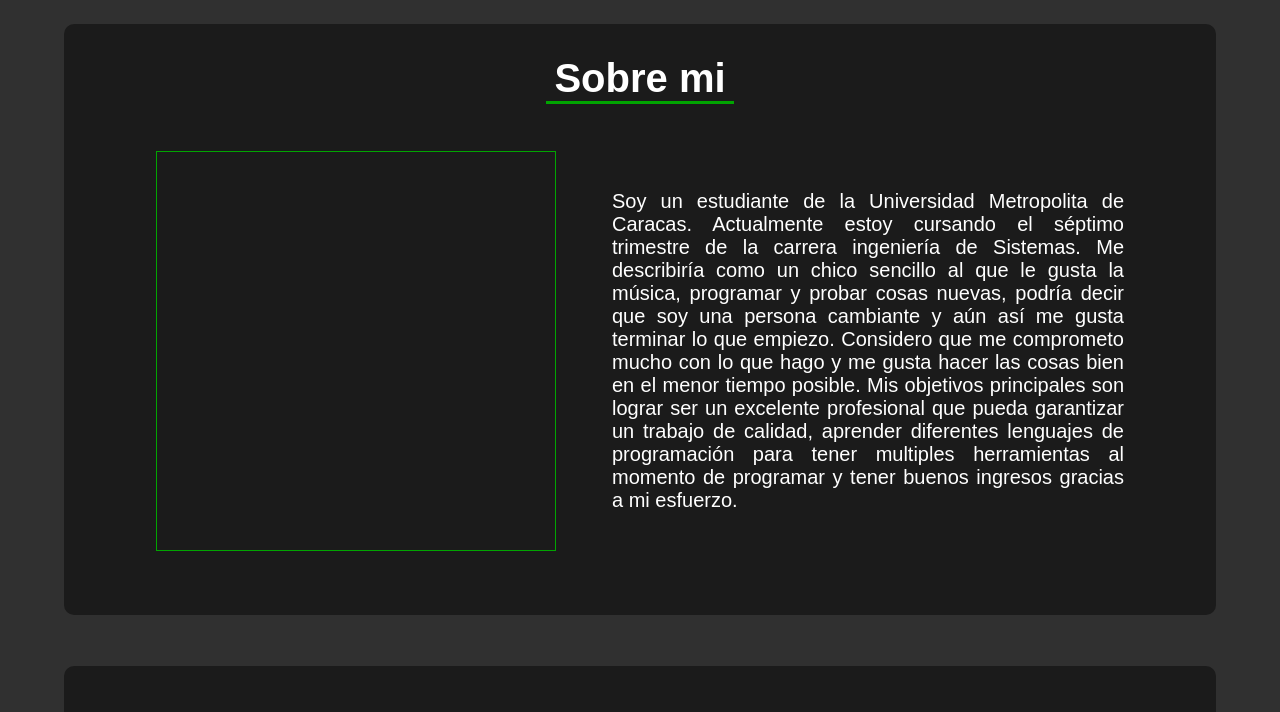
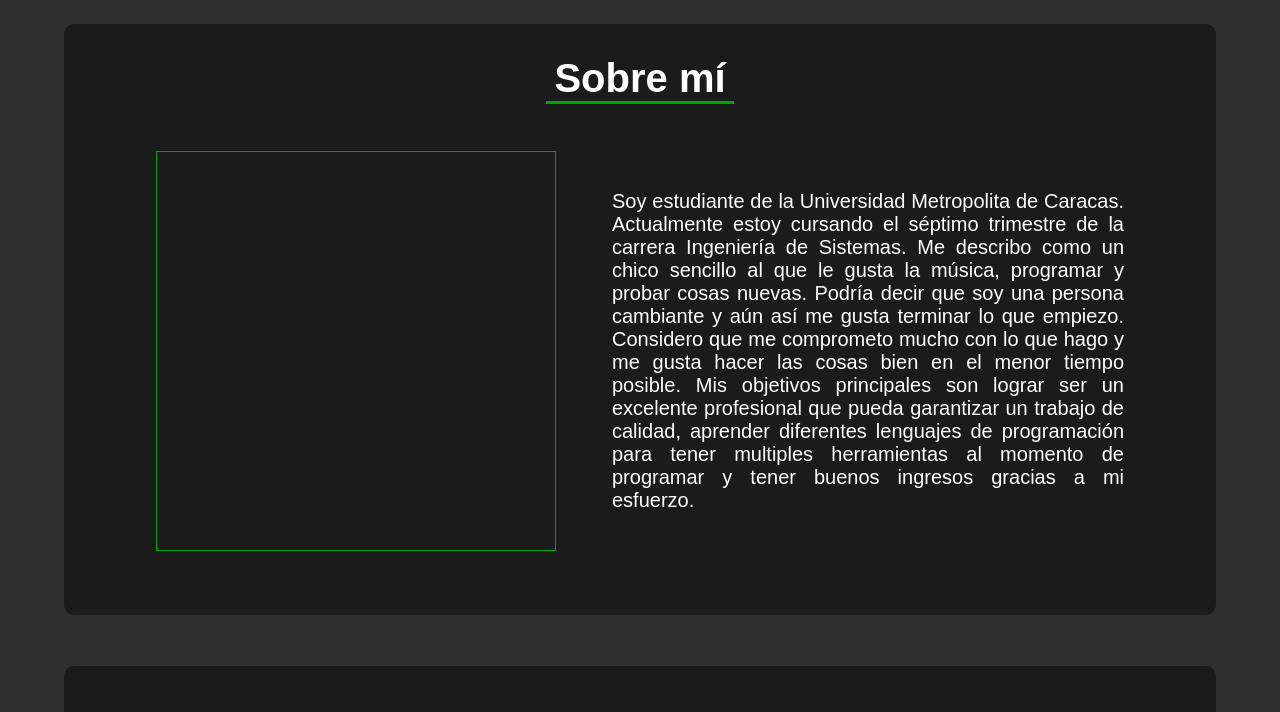
Before and after one commit to JendersonQuintero/Portafolio-Jenderson, a plain HTML site: page index.html in a window 1280 px wide. Shown: the part 802-1514 px from the top of the page. Drawn offline with Linux system fonts and the light colour scheme; some packages are replaced by stand-ins of ours; a script that the page names is missing.

Commit message:
Detalles de redaccion en sobre mí

```diff
--- a/index.html
+++ b/index.html
@@ -45,11 +45,11 @@
     </header>
     <section id="sobre-mi">
         <div class="contenido">
-            <h2 class="titulo">Sobre mi</h2>
+            <h2 class="titulo">Sobre mí</h2>
             <div class="contenedor">
                 <div class="img-jenderson"></div>
                 <div class="texto">
-                    <p>Soy un estudiante de la Universidad Metropolita de Caracas. Actualmente estoy cursando el séptimo trimestre de la carrera ingeniería de Sistemas. Me describiría como un chico sencillo al que le gusta la música, programar y probar cosas nuevas, podría decir que soy una persona cambiante y aún así me gusta terminar lo que empiezo. Considero que me comprometo mucho con lo que hago y me gusta hacer las cosas bien en el menor tiempo posible. Mis objetivos principales son lograr ser un excelente profesional que pueda garantizar un trabajo de calidad, aprender diferentes lenguajes de programación para tener multiples herramientas al momento de programar y tener buenos ingresos gracias a mi esfuerzo.
+                    <p>Soy estudiante de la Universidad Metropolita de Caracas. Actualmente estoy cursando el séptimo trimestre de la carrera Ingeniería de Sistemas. Me describo como un chico sencillo al que le gusta la música, programar y probar cosas nuevas. Podría decir que soy una persona cambiante y aún así me gusta terminar lo que empiezo. Considero que me comprometo mucho con lo que hago y me gusta hacer las cosas bien en el menor tiempo posible. Mis objetivos principales son lograr ser un excelente profesional que pueda garantizar un trabajo de calidad, aprender diferentes lenguajes de programación para tener multiples herramientas al momento de programar y tener buenos ingresos gracias a mi esfuerzo.
                     </p>
                 </div>
             </div>
```
